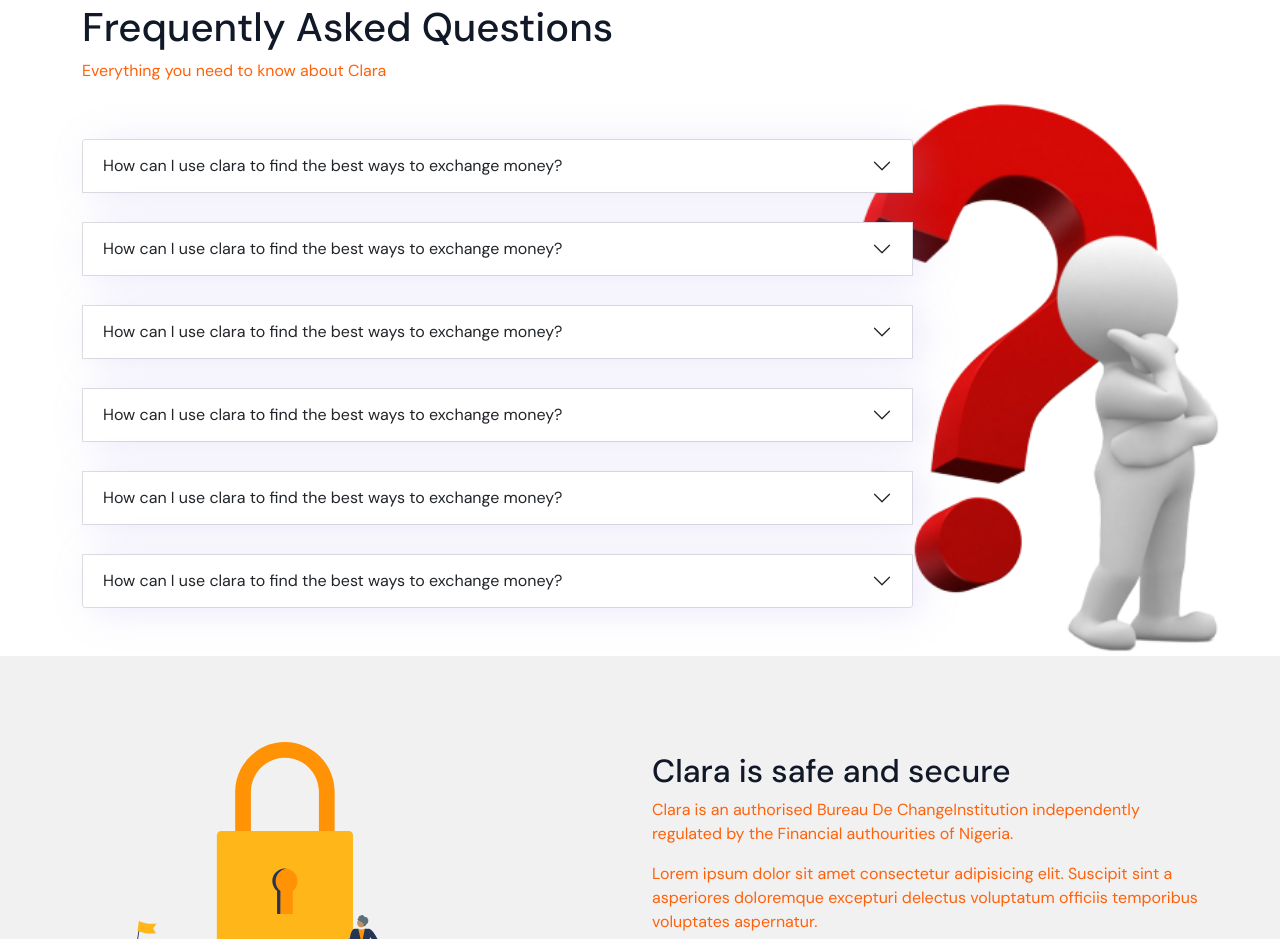
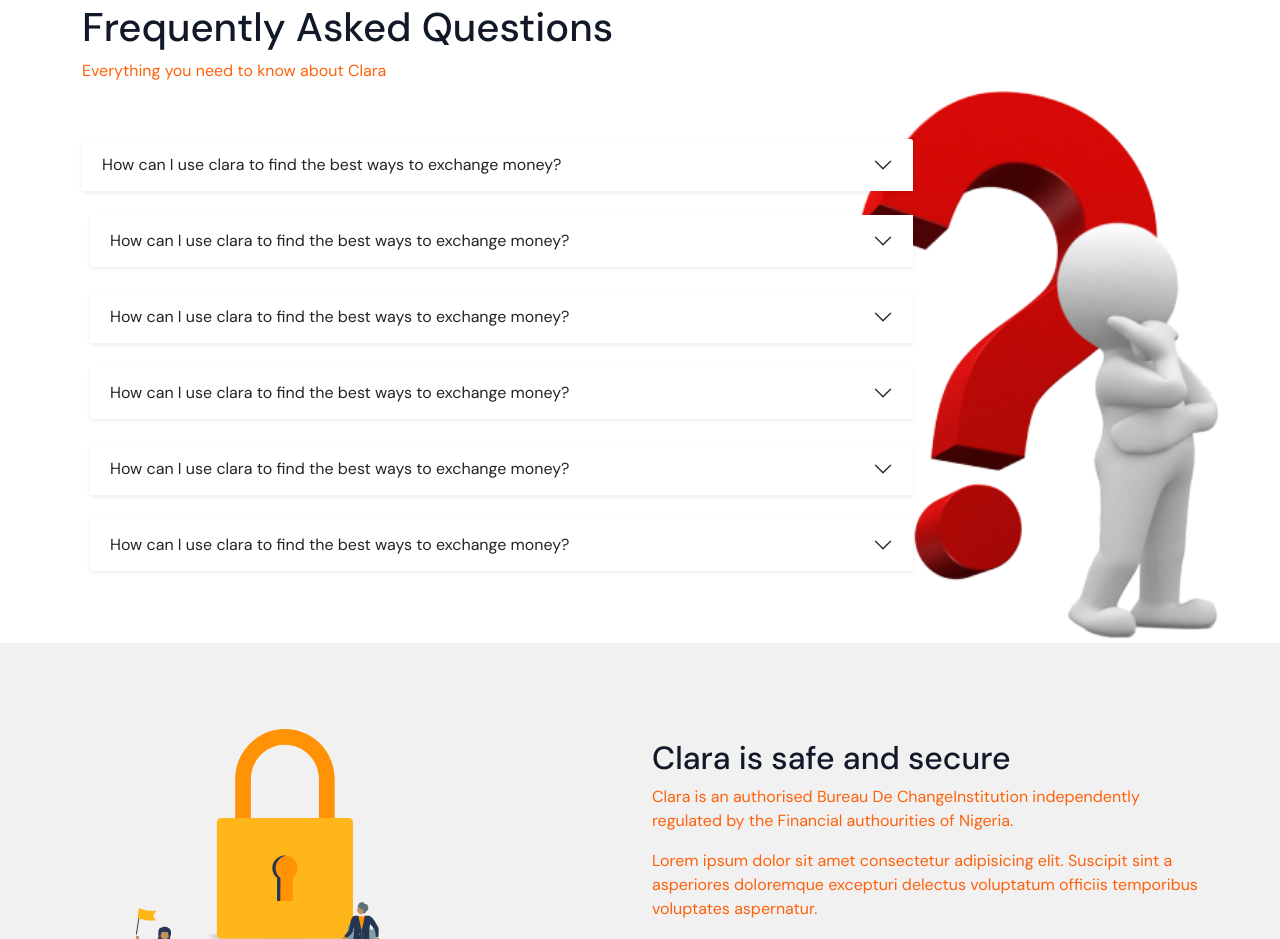
Before and after one commit to Syfon01/clara, a plain HTML site: page index.html in a window 1280 px wide. Shown: the part 3019-3958 px from the top of the page. Drawn offline with nearby package versions, Linux system fonts and the light colour scheme.

Commit message:
updated content

```diff
--- a/assets/css/main.css
+++ b/assets/css/main.css
@@ -256,39 +256,16 @@ img, svg {
   margin-bottom: 56px;
 }
 
-.accordion-button.collapsed{
+.accordion-item{
+  border-width: 0!important;
   border: none!important;
+  border: 0!important;
 }
-.faq .accordion .accordion-item:first-child {
-  margin-top: 0;
-}
-.faq .accordion .accordion-item {
-  outline: none;
-  margin-top: 30px;
-}
-.faq .accordion .accordion-item .accordion-header {
-  position: relative;
-  border-radius: 10px;
-  background-color: white;
-  box-shadow: 9.272px 3.746px 38px 0px rgb(176 163 231 / 26%);
-  border: none!important;
+.accordion-button:not(.collapsed){
+  color: #ff610b;
+  background: #ff600b3d;
 }
 
-.accordion-button:not(.collapsed){
-  color: #ff610b!important;
-}
-.accordion-button:focus{
-  border-color: #ff610b!important;
-  box-shadow: 0 0 0 0.25rem rgb(13 110 253 / 25%);
-}
-
-.faq .accordion .accordion-item .accordion-collapse {
-  border: none!important;
-  border-top: 0;
-  border-radius: 0px 0px 10px 10px;
-  background-color: white;
-  box-shadow: 9.272px 3.746px 38px 0px rgb(176 163 231 / 26%);
-}
 .faq .question .question-man {
   position: absolute;
   z-index: -1;
@@ -949,7 +926,7 @@ img, svg {
 .tw-instruction {
   width: 100%;
   padding: 24px 20px;
-  border: none!important;
+  border-width: 0!important;
   border-radius: 3px;
   box-shadow: 0 0 30px 0 rgb(226 230 232 / 30%);
   background-size: 100%;
--- a/index.html
+++ b/index.html
@@ -328,9 +328,9 @@
                 </div>
                 <div class="col-lg-9 faq">
                     <div class="accordion" id="accordionExample">
-                        <div class="accordion-item">
+                        <div class="accordion-item mb-4">
                             <h2 class="accordion-header" id="headingOne">
-                                <button class="accordion-button collapsed" type="button" data-bs-toggle="collapse" data-bs-target="#collapseOne" aria-expanded="false" aria-controls="collapseOne">
+                                <button class="accordion-button shadow-sm collapsed" type="button" data-bs-toggle="collapse" data-bs-target="#collapseOne" aria-expanded="false" aria-controls="collapseOne">
 
                                     How can I use clara to find the best ways to exchange money?
                                 </button>
@@ -341,9 +341,9 @@
                                 </div>
                             </div>
                         </div>
-                        <div class="accordion-item">
+                        <div class="accordion-item mb-4 ms-2">
                             <h2 class="accordion-header" id="headingTwo">
-                                <button class="accordion-button collapsed" type="button" data-bs-toggle="collapse" data-bs-target="#collapseTwo" aria-expanded="false" aria-controls="collapseTwo">
+                                <button class="accordion-button shadow-sm collapsed" type="button" data-bs-toggle="collapse" data-bs-target="#collapseTwo" aria-expanded="false" aria-controls="collapseTwo">
 
                                     How can I use clara to find the best ways to exchange money?
                                 </button>
@@ -354,9 +354,9 @@
                                 </div>
                             </div>
                         </div>
-                        <div class="accordion-item">
+                        <div class="accordion-item mb-4 ms-2">
                             <h2 class="accordion-header" id="headingThree">
-                                <button class="accordion-button collapsed" type="button" data-bs-toggle="collapse" data-bs-target="#collapseThree" aria-expanded="false" aria-controls="collapseThree">
+                                <button class="accordion-button shadow-sm collapsed" type="button" data-bs-toggle="collapse" data-bs-target="#collapseThree" aria-expanded="false" aria-controls="collapseThree">
 
                                     How can I use clara to find the best ways to exchange money?
                                 </button>
@@ -367,9 +367,9 @@
                                 </div>
                             </div>
                         </div>
-                        <div class="accordion-item">
+                        <div class="accordion-item mb-4 ms-2">
                             <h2 class="accordion-header" id="headingFour">
-                                <button class="accordion-button collapsed" type="button" data-bs-toggle="collapse" data-bs-target="#collapseFour" aria-expanded="false" aria-controls="collapseFour">
+                                <button class="accordion-button shadow-sm collapsed" type="button" data-bs-toggle="collapse" data-bs-target="#collapseFour" aria-expanded="false" aria-controls="collapseFour">
 
                                     How can I use clara to find the best ways to exchange money?
                                 </button>
@@ -380,9 +380,9 @@
                                 </div>
                             </div>
                         </div>
-                        <div class="accordion-item">
+                        <div class="accordion-item mb-4 ms-2">
                             <h2 class="accordion-header" id="headingFive">
-                                <button class="accordion-button collapsed" type="button" data-bs-toggle="collapse" data-bs-target="#collapseFive" aria-expanded="false" aria-controls="collapseFive">
+                                <button class="accordion-button shadow-sm collapsed" type="button" data-bs-toggle="collapse" data-bs-target="#collapseFive" aria-expanded="false" aria-controls="collapseFive">
 
                                     How can I use clara to find the best ways to exchange money?
                                 </button>
@@ -393,9 +393,9 @@
                                 </div>
                             </div>
                         </div>
-                        <div class="accordion-item">
+                        <div class="accordion-item mb-4 ms-2">
                             <h2 class="accordion-header" id="headingSix">
-                                <button class="accordion-button collapsed" type="button" data-bs-toggle="collapse" data-bs-target="#collapseSix" aria-expanded="false" aria-controls="collapseSix">
+                                <button class="accordion-button shadow-sm collapsed" type="button" data-bs-toggle="collapse" data-bs-target="#collapseSix" aria-expanded="false" aria-controls="collapseSix">
 
                                     How can I use clara to find the best ways to exchange money?
                                 </button>
```
